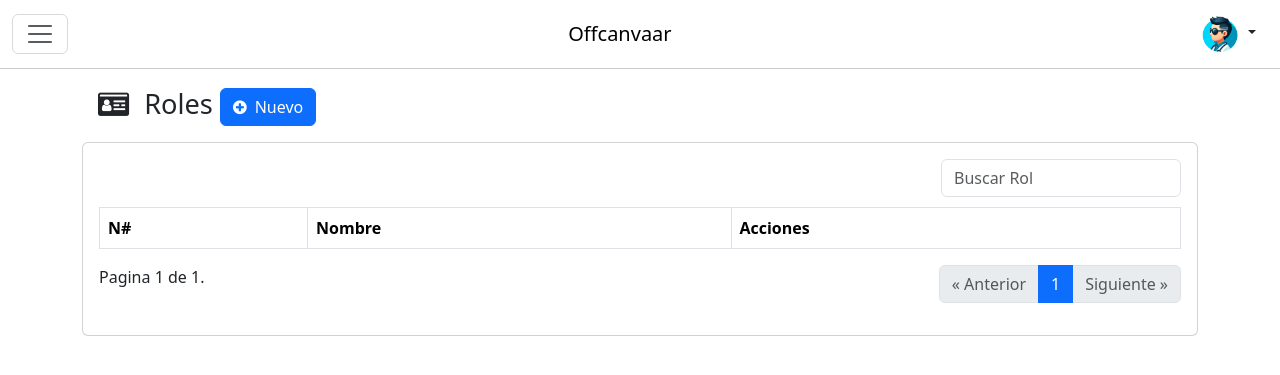
After one commit to Andonny1up/ssu_carnet, a Django app: page /admin/groups/ in a window 1280 px wide. The commit adds this page. Shown: the top 375 px of the page. Run offline with Django 5.2, Linux system fonts and the light colour scheme; the visitor is signed in with stand-in values (Sample User, id 1); lists and menus that the app fills with data are empty; some libraries are stand-ins or nearby versions.

```diff
--- /dev/null
+++ b/admin_ssu/templates/admin_ssu/groups/group_list.html
@@ -0,0 +1,154 @@
+{% extends "admin_ssu/master.html" %}
+{% block title %} Roles {% endblock title %}
+{% block content %}
+
+<div class="container">
+    <div class="row">
+        <div class="col">
+            <h1 class="heading">
+                <i class="fa fa-drivers-license"></i> Roles
+                {% if perms.auth.add_group %}
+                <a href="{% url "admin_ssu:group_create" %}" class="btn btn-primary"><i class="fa fa-plus-circle"></i>Nuevo</a>
+                {% endif %}
+            </h1>
+
+        </div>
+    </div>
+    <div class="row">
+        <div class="col">
+            <div class="card">
+                <div class="card-body">
+                    <div class="search-div">
+                        <input class="form-control" type="text" id="search" placeholder="Buscar Rol">
+                    </div>
+
+                    <div class="table-responsive">
+                        <div class="col-12">
+
+                            <table id="table_users" class="table table-hover table-bordered">
+                                <thead>
+                                    <tr >
+                                        <th>N#</th>
+                                        <th>Nombre</th>
+                                        <th>Acciones</th>
+                                    </tr>
+                                </thead>
+                                <tbody id="search_results" style="display: none;">
+
+                                </tbody>
+                                <tbody id="original_data">
+                                    {% for group in groups %}
+                                    <tr>
+                                        <td>{{ forloop.counter }}</td>
+                                        <td>{{ group.name }}</td>
+                                        <td>
+                                            <a href="{% url 'admin_ssu:group_edit' group.id %}" class="btn btn-sm btn-primary"><i class="fa fa-edit"></i></a>
+                                            {% comment %} <a href="#" class="btn btn-sm my-btn-danger" data-bs-toggle="modal" data-bs-target="#deleteModal" data-id="{{ user.id }}"><i class="fa fa-trash"></i></a> {% endcomment %}
+                                        </td>
+                                    </tr>
+                                    {% endfor %}
+                                </tbody>
+                            </table>
+                        </div>
+                    </div>
+                    <div id="pagination" class="row">
+                        <div class="col-md-6">
+                            <span class="step-links d-flex justify-content-center justify-content-md-start">
+                                <span class="current">
+                                    Pagina {{ page_obj.number }} de {{ page_obj.paginator.num_pages }}.
+                                </span>
+                            </span>
+                        </div>
+                        <div class="col">
+                            <nav aria-label="Page navigation">
+                                <ul class="pagination d-flex justify-content-center justify-content-md-end">
+                                    {% if page_obj.has_previous %}
+                                    <li class="page-item">
+                                        <a class="page-link" href="?page={{ page_obj.previous_page_number }}" aria-label="Previous">
+                                            <span aria-hidden="true">&laquo; <span class="pagi-hidden">Anterior</span></span>
+                                        </a>
+                                    </li>
+                                    <li class="page-item"><a class="page-link" href="?page=1"> 1 </a></li>
+                                    <li class="page-item disabled"><a class="page-link" href=""> ... </a></li>
+                                    <li class="page-item active"><span class="page-link">{{ page_obj.number }} </span></li>
+                                    {% else %}
+                                    <li class="page-item disabled">
+                                        <a class="page-link" href="" aria-label="Previous">
+                                            <span aria-hidden="true">&laquo; <span class="pagi-hidden">Anterior</span></span>
+                                        </a>
+                                    </li>
+                                    <li class="page-item active"><span class="page-link">{{ page_obj.number }} </span></li>
+                                    {% endif %}
+
+
+
+
+                                    {% if page_obj.has_next %}
+                                    <li class="page-item disabled"><a class="page-link" href=""> ... </a></li>
+                                    <li class="page-item"><a class="page-link" href="?page={{ page_obj.paginator.num_pages }}"> {{ page_obj.paginator.num_pages }} </a></li>
+                                    <li class="page-item">
+                                        <a class="page-link" href="?page={{ page_obj.next_page_number }}" aria-label="Next">
+                                            <span aria-hidden="true"><span class="pagi-hidden">Siguiente</span> &raquo;</span>
+                                        </a>
+                                    </li>
+                                    {% else  %}
+                                    <li class="page-item disabled">
+                                        <a class="page-link" href="" aria-label="Next">
+                                            <span aria-hidden="true"><span class="pagi-hidden">Siguiente</span> &raquo;</span>
+                                        </a>
+                                    </li>
+                                    {% endif %}
+
+                                </ul>
+                            </nav>
+                        </div>
+                    </div>
+
+
+                </div>
+            </div>
+        </div>
+    </div>
+</div>
+<!-- Modal -->
+<div class="modal fade" id="deleteModal" tabindex="-1" aria-labelledby="deleteModalLabel" aria-hidden="true">
+    <div class="modal-dialog">
+      <div class="modal-content">
+        <div class="modal-header my-bg-danger" data-bs-theme="dark">
+          <h1 class="modal-title fs-5" id="deleteModalLabel"> <i class="fa fa-trash"></i> Eliminar</h1>
+          <button type="button" class="btn-close" data-bs-dismiss="modal" aria-label="Close"></button>
+        </div>
+        <div class="modal-body">
+            <p>¿Está seguro de eliminar este usuario?</p>
+        </div>
+        <div class="modal-footer">
+          <button type="button" class="btn btn-gray" data-bs-dismiss="modal">Cancelar</button>
+          <form action="" method="POST" id="deleteForm">
+            {% csrf_token %}
+            <button type="submit" class="btn my-btn-danger">Eliminar</button>
+        </form>
+        </div>
+      </div>
+    </div>
+</div>
+{% endblock content %}
+{% block js %}
+<script src="https://ajax.googleapis.com/ajax/libs/jquery/3.7.1/jquery.min.js"></script>
+{% endblock js %}
+{% block css %}
+<style>
+    .search-div {
+        display: flex;
+        justify-content: flex-end;
+        margin-bottom: 10px;
+    }
+    .search-div input {
+        width: 15rem;
+    }
+    @media (max-width: 767px) {
+        .pagi-hidden{
+            display: none;
+        }
+    }
+</style>
+{% endblock css %}
--- a/admin_ssu/templates/admin_ssu/layouts/header.html
+++ b/admin_ssu/templates/admin_ssu/layouts/header.html
@@ -53,7 +53,7 @@
             <div class="offcanvas-body">
                 <ul class="navbar-nav justify-content-end flex-grow-1">
                     <li class="nav-item">
-                        <a class="nav-link" href="">
+                        <a class="nav-link" href="{% url 'admin_ssu:home' %}">
                             <i class="fa fa-home"></i>Inicio
                         </a>
                     </li>
@@ -68,11 +68,13 @@
                                         <i class="fa fa-user"></i> Usuarios
                                     </a>
                                 </li>
+                                {% if perms.auth.view_group %}
                                 <li>
-                                    <a class="dropdown-item" href="#">
+                                    <a class="dropdown-item" href="{% url "admin_ssu:group_list" %}">
                                         <i class="fa fa-drivers-license"></i> Roles
                                     </a>
                                 </li>
+                                {% endif %}
                                 <li>
                                     <a class="dropdown-item" href="#">
                                         <i class="fa fa-key"></i> Permisos
--- a/admin_ssu/urls.py
+++ b/admin_ssu/urls.py
@@ -19,4 +19,8 @@ urlpatterns = [
     path('users/edit/<int:pk>/', views.UserEditView.as_view(), name='user_edit'),
     path('users/delete_user/<int:pk>/', views.UserDeleteView.as_view(), name='delete_user'),
     path('users/detail/<int:pk>/', views.UserDetailView.as_view(), name='user_detail'),
+    # Grupos
+    path('groups/', views.GroupListView.as_view(), name='group_list'),
+    path('groups/create/', views.GroupCreateView.as_view(), name='group_create'),
+    path('groups/edit/<int:pk>/', views.GroupUpdateView.as_view(), name='group_edit'),
 ]
--- a/admin_ssu/views.py
+++ b/admin_ssu/views.py
@@ -1,7 +1,7 @@
 from django.shortcuts import render, redirect
 
 from django.contrib.auth.mixins import LoginRequiredMixin
-from django.contrib.auth.models import User
+from django.contrib.auth.models import User, Group
 # formularios
 from .forms import EmailAuthenticationForm
 from . import forms
@@ -25,7 +25,8 @@ from django.views.generic.edit import CreateView, UpdateView, DeleteView
 from django.urls import reverse_lazy
 # Create your views here.
 # views.py
-
+from django.contrib.contenttypes.models import ContentType
+from django.contrib.auth.models import Permission
 
 class EmailLoginView(LoginView):
     # Descomentar para autenticar con email
@@ -92,9 +93,55 @@ class UserDeleteView(LoginRequiredMixin, DeleteView):
     success_url = reverse_lazy('admin_ssu:user_view')
 
 
-class UserDetailView(DetailView):
+class UserDetailView(LoginRequiredMixin,DetailView):
     model = User
     template_name = 'admin_ssu/users/user_detail.html'
     context_object_name = 'user'
 
 #fin usuarios
+
+# Grupos
+class GroupListView(LoginRequiredMixin,ListView):
+    model = Group
+    template_name = 'admin_ssu/groups/group_list.html'
+    context_object_name = 'groups'
+    paginate_by = 10
+
+
+class GroupCreateView(LoginRequiredMixin,CreateView):
+    model = Group
+    template_name = 'admin_ssu/groups/group_add_edit.html'
+    form_class = forms.GroupForm
+    success_url = reverse_lazy('admin_ssu:group_list')
+
+    def get_context_data(self, **kwargs):
+        context = super().get_context_data(**kwargs)
+        content_types = ContentType.objects.all().order_by('model')
+        permissions_by_group = []
+        for content_type in content_types:
+            permissions_of_model = Permission.objects.filter(content_type=content_type)
+            if permissions_of_model:
+                permissions_by_group.append((content_type, permissions_of_model))
+        context['permissions_by_group'] = permissions_by_group
+        context['action'] = 'Crear'
+        return context
+
+
+class GroupUpdateView(LoginRequiredMixin, UpdateView):
+    model = Group
+    template_name = 'admin_ssu/groups/group_add_edit.html'
+    form_class = forms.GroupForm
+    success_url = reverse_lazy('admin_ssu:group_list')
+
+    def get_context_data(self, **kwargs):
+        context = super().get_context_data(**kwargs)
+        content_types = ContentType.objects.all().order_by('model')
+        permissions_by_group = []
+        for content_type in content_types:
+            permissions_of_model = Permission.objects.filter(content_type=content_type)
+            if permissions_of_model:
+                permissions_by_group.append((content_type, permissions_of_model))
+        context['permissions_by_group'] = permissions_by_group
+        context['group_permissions'] = self.object.permissions.all()
+        context['action'] = 'Editar'
+        return context
```
Also changed, not shown: admin_ssu/forms.py (+24 -1 lines), admin_ssu/templates/admin_ssu/groups/group_add_edit.html (added, +144 -0 lines).
